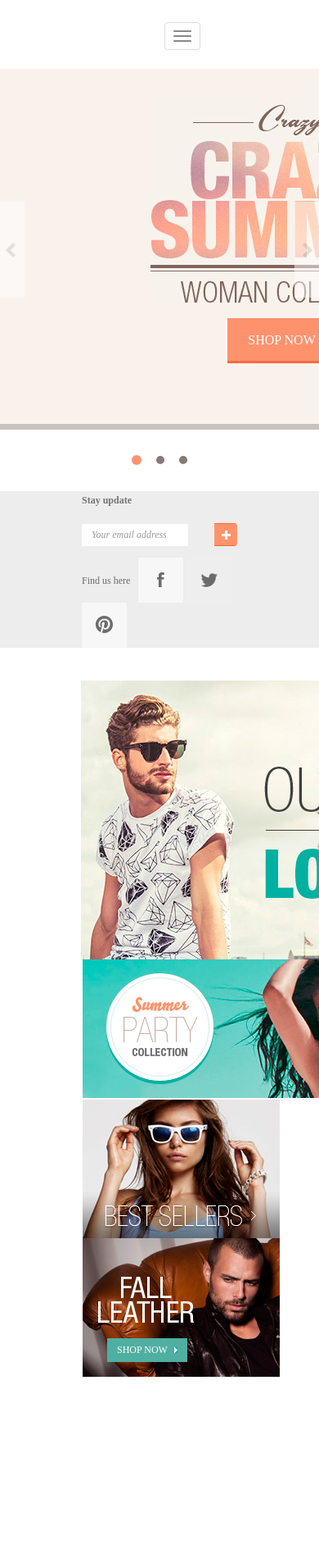
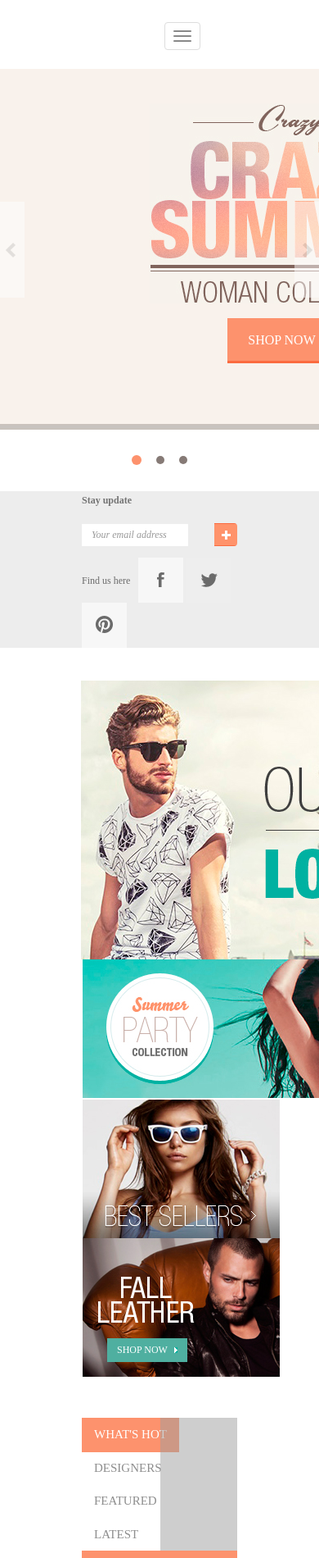
Before and after one commit to Littie/bwt, a PHP site: page /template.html in a window 390 px wide; the page is wider, and only the part inside the window is pictured. Shown: the part 283-2183 px from the top of that part at 82% size. Before the commit the page ends 1962 px from the top of that part, so only its background shows below. Run offline with PHP 8.4, Linux system fonts and the light colour scheme; some libraries are stand-ins or nearby versions; grey boxes are pictures that could not be loaded.

Commit message:
[css + html] add body carousel. there is some problem with header carousel

```diff
--- a/css/style.css
+++ b/css/style.css
@@ -211,7 +211,7 @@ i.ic-cart {
 .carousel-indicators li {
     margin: auto 7px;
     background-color: #867a76;
-    border: 0px;
+    border: 0;
 }
 
 .carousel-indicators .active {
@@ -231,9 +231,9 @@ i.ic-cart {
     height: 55px;
     margin-left: 95px;
     margin-top: 18px;
-    border-radius: 0px;
+    border-radius: 0;
     background: #fd926d url("../images/carousel-btn-line.png") repeat-x bottom;
-    border: 0px;
+    border: 0;
     font-size: 16px;
     font-family: Helvetica Neue LT Std;
     text-transform: uppercase;
@@ -330,8 +330,8 @@ i.ic-cart {
 }
 
 .brand .btn-default {
-    border-radius: 0px;
-    border: 0px;
+    border-radius: 0;
+    border: 0;
     background-color: #4fafa0;
     font-size: 12px;
     font-family: Helvetica Neue LT Std;
@@ -344,3 +344,152 @@ i.ic-cart {
     margin-bottom: 3px;
     vertical-align: middle;
 }
+
+/* b-carousel */
+
+.container.b-carousel {
+    margin-top: 50px;
+}
+
+.content {
+    background-color: #fd926d;
+}
+
+.b-carousel .b-nav {
+    padding: 0;
+    border-bottom: 0;
+    background-color: #fff;
+}
+
+.b-carousel .nav-tabs {
+    border: 0;
+}
+
+.b-carousel .nav-tabs > li.active > a {
+    background-color: #fd926d;
+    font-size: 15px;
+    font-family: Arial sans-serif;
+    text-transform: uppercase;
+    color: #ffffff;
+}
+
+.b-carousel .nav-tabs > li > a {
+    border: 0px;
+    border-radius: 0;
+    margin-right: 2px;
+    font-size: 15px;
+    font-family: Arial sans-serif;
+    text-transform: uppercase;
+    color: #8e8e8e;
+}
+
+.b-carousel .nav-tabs > li > a:hover,
+.b-carousel .nav-tabs > li > a:focus {
+    border: 0;
+    color: #ffffff;
+    background-color: #fd926d;
+}
+
+.content .row {
+    margin-top: 29px;
+}
+
+.content .col-md-3,
+.content  .col-md-12 {
+    padding-left: 15px;
+    padding-right: 15px;
+    background-color: #fd926d;
+}
+
+.content .row img {
+    max-width: 100%;
+}
+
+.content .item a:hover .description {
+    width: 103%;
+}
+
+.content .item a:hover img {
+    max-width: 103%;
+}
+
+
+.content .row img.sale {
+    position: absolute;
+    top: 0;
+    left: 15px;
+}
+
+.content .description {
+    margin-bottom: 30px;
+    background-color: #f7f7f7;
+    font-family: Arial sans-serif;
+    color: #373737;
+    text-align: center;
+    text-transform: uppercase;
+}
+
+.content .title {
+    display: block;
+    padding-top: 12px;
+    font-size: 12px;
+}
+
+.content .price {
+    display: block;
+    font-size: 22px;
+}
+
+.content .btn {
+    margin-bottom: 11px;
+    border-radius: 0px;
+    background: #fd926d url("../images/carousel-btn-line.png") repeat-x bottom;
+    font-size: 12px;
+    font-family: Arial sans-serif;
+    text-transform: uppercase;
+    color: #ffffff;
+
+}
+
+.content .btn img {
+    margin-left: 5px;
+    margin-bottom: 3px;
+}
+
+.carousel-inner .active.left {
+    left: -25%;
+}
+
+.carousel-inner .next {
+    left:  25%;
+}
+
+.carousel-inner .active.right {
+    left: 25%;
+}
+
+.carousel-inner .prev {
+    left:  -25%;
+}
+
+.b-carousel .carousel-control {
+    width: 47px;
+}
+
+.b-carousel .carousel-control.left {
+    right: 47px;
+    left: auto;
+    background: url("../images/b-carousel-prev.png") no-repeat left center;
+}
+
+.b-carousel .carousel-control.right {
+    background: url("../images/b-carousel-next.png") no-repeat right center;
+}
+
+.b-carousel .carousel-control.right:hover {
+    background: url("../images/b-carousel-next-act.png") no-repeat right center;
+}
+
+.b-carousel .carousel-control.left:hover {
+    background: url("../images/b-carousel-prev-act.png") no-repeat right center;
+}
--- a/template.html
+++ b/template.html
@@ -252,6 +252,320 @@
 </div>
 <!-- Brand end -->
 
+<!-- b-carousel start -->
+<div class="container b-carousel">
+    <div class="row">
+        <div class="col-md-12 b-nav">
+            <ul class="nav nav-tabs">
+                <li class="active"><a data-toggle="tab" href="#hot">what's hot</a></li>
+                <li><a data-toggle="tab" href="#designers">designers</a></li>
+                <li><a data-toggle="tab" href="#featured">featured</a></li>
+                <li><a data-toggle="tab" href="#latest">latest</a></li>
+            </ul>
+            <a class="left carousel-control" href="#b-carousel" data-slide="prev"></a>
+            <a class="right carousel-control" href="#b-carousel" data-slide="next"></a>
+        </div>
+    </div>
+    <div class="row content">
+        <div class="col-md-12">
+            <div class="tab-content content">
+                <div id="hot" class="tab-pane fade in active">
+                    <div class="row">
+                        <div id="b-carousel" class="carousel slide" data-interval="0">
+                            <div class="carousel-inner">
+                                <div class="item active">
+                                    <a href="">
+                                        <div class="col-md-3">
+                                            <img src="images/item-1.jpg">
+                                            <img src="images/sale.png" class="sale">
+                                            <div class="description">
+                                                <span class="title">mimosa lace dress</span>
+                                                <span class="price">$76.95</span>
+                                                <button class="btn btn-default">add to cart<img src="images/plus.png"></button>
+                                            </div>
+                                        </div>
+                                    </a>
+                                    <a href="">
+                                        <div class="col-md-3">
+                                            <img src="images/item-2.jpg">
+                                            <div class="description">
+                                                <span class="title">fill tank</span>
+                                                <span class="price">$76.95</span>
+                                                <button class="btn btn-default">add to cart<img src="images/plus.png"></button>
+                                            </div>
+                                        </div>
+                                    </a>
+                                    <a href="">
+                                        <div class="col-md-3">
+                                            <img src="images/item-3.jpg">
+                                            <img src="images/sale.png" class="sale">
+                                            <div class="description">
+                                                <span class="title">hot shorts</span>
+                                                <span class="price">$76.95</span>
+                                                <button class="btn btn-default">add to cart<img src="images/plus.png"></button>
+                                            </div>
+                                        </div>
+                                    </a>
+                                    <a href="">
+                                        <div class="col-md-3">
+                                            <img src="images/item-4.jpg">
+                                            <div class="description">
+                                                <span class="title">petrol sweater</span>
+                                                <span class="price">$76.95</span>
+                                                <button class="btn btn-default">add to cart<img src="images/plus.png"></button>
+                                            </div>
+                                        </div>
+                                    </a>
+                                </div>
+                                <div class="item">
+                                    <a href="">
+                                        <div class="col-md-3">
+                                            <img src="images/item-2.jpg">
+                                            <div class="description">
+                                                <span class="title">fill tank</span>
+                                                <span class="price">$59.95</span>
+                                                <button class="btn btn-default">add to cart<img src="images/plus.png"></button>
+                                            </div>
+                                        </div>
+                                    </a>
+                                    <a href="">
+                                        <div class="col-md-3">
+                                            <img src="images/item-3.jpg">
+                                            <img src="images/sale.png" class="sale">
+                                            <div class="description">
+                                                <span class="title">hot shorts</span>
+                                                <span class="price">$76.95</span>
+                                                <button class="btn btn-default">add to cart<img src="images/plus.png"></button>
+                                            </div>
+                                        </div>
+                                    </a>
+                                    <a href="">
+                                        <div class="col-md-3">
+                                            <img src="images/item-4.jpg">
+                                            <div class="description">
+                                                <span class="title">petrol sweater</span>
+                                                <span class="price">$76.95</span>
+                                                <button class="btn btn-default">add to cart<img src="images/plus.png"></button>
+                                            </div>
+                                        </div>
+                                    </a>
+                                    <a href="">
+                                        <div class="col-md-3">
+                                            <img src="images/item-1.jpg">
+                                            <img src="images/sale.png" class="sale">
+                                            <div class="description">
+                                                <span class="title">mimosa lace dress</span>
+                                                <span class="price">$76.95</span>
+                                                <button class="btn btn-default">add to cart<img src="images/plus.png"></button>
+                                            </div>
+                                        </div>
+                                    </a>
+                                </div>
+                                <div class="item">
+                                    <a href="">
+                                        <div class="col-md-3">
+                                            <img src="images/item-3.jpg">
+                                            <img src="images/sale.png" class="sale">
+                                            <div class="description">
+                                                <span class="title">hot shorts</span>
+                                                <span class="price">$35.95</span>
+                                                <button class="btn btn-default">add to cart<img src="images/plus.png"></button>
+                                            </div>
+                                        </div>
+                                    </a>
+                                    <a href="">
+                                        <div class="col-md-3">
+                                            <img src="images/item-4.jpg">
+                                            <div class="description">
+                                                <span class="title">petrol sweater</span>
+                                                <span class="price">$76.95</span>
+                                                <button class="btn btn-default">add to cart<img src="images/plus.png"></button>
+                                            </div>
+                                        </div>
+                                    </a>
+                                    <a href="">
+                                        <div class="col-md-3">
+                                            <img src="images/item-1.jpg">
+                                            <img src="images/sale.png" class="sale">
+                                            <div class="description">
+                                                <span class="title">mimosa lace dress</span>
+                                                <span class="price">$76.95</span>
+                                                <button class="btn btn-default">add to cart<img src="images/plus.png"></button>
+                                            </div>
+                                        </div>
+                                    </a>
+                                    <a href="">
+                                        <div class="col-md-3">
+                                            <img src="images/item-2.jpg">
+                                            <div class="description">
+                                                <span class="title">fill tank</span>
+                                                <span class="price">$76.95</span>
+                                                <button class="btn btn-default">add to cart<img src="images/plus.png"></button>
+                                            </div>
+                                        </div>
+                                    </a>
+                                </div>
+                                <div class="item">
+                                    <a href="">
+                                        <div class="col-md-3">
+                                            <img src="images/item-4.jpg">
+                                            <div class="description">
+                                                <span class="title">petrol sweater</span>
+                                                <span class="price">$21.50</span>
+                                                <button class="btn btn-default">add to cart<img src="images/plus.png"></button>
+                                            </div>
+                                        </div>
+                                    </a>
+                                    <a href="">
+                                        <div class="col-md-3">
+                                            <img src="images/item-1.jpg">
+                                            <img src="images/sale.png" class="sale">
+                                            <div class="description">
+                                                <span class="title">mimosa lace dress</span>
+                                                <span class="price">$76.95</span>
+                                                <button class="btn btn-default">add to cart<img src="images/plus.png"></button>
+                                            </div>
+                                        </div>
+                                    </a>
+                                    <a href="">
+                                        <div class="col-md-3">
+                                            <img src="images/item-2.jpg">
+                                            <div class="description">
+                                                <span class="title">fill tank</span>
+                                                <span class="price">$76.95</span>
+                                                <button class="btn btn-default">add to cart<img src="images/plus.png"></button>
+                                            </div>
+                                        </div>
+                                    </a>
+                                    <a href="">
+                                        <div class="col-md-3">
+                                            <img src="images/item-3.jpg">
+                                            <img src="images/sale.png" class="sale">
+                                            <div class="description">
+                                                <span class="title">hot shorts</span>
+                                                <span class="price">$76.95</span>
+                                                <button class="btn btn-default">add to cart<img src="images/plus.png"></button>
+                                            </div>
+                                        </div>
+                                    </a>
+                                </div>
+                            </div>
+
+                        </div>
+                    </div>
+                </div>
+                <div id="designers" class="tab-pane fade">
+                    <div class="row">
+                        <div class="col-md-3">
+                            <img src="images/item-2.jpg">
+                            <div class="description">
+                                <span class="title">mimosa lace dress</span>
+                                <span class="price">$76.95</span>
+                                <button class="btn btn-default">add to cart<img src="images/plus.png"></button>
+                            </div>
+                        </div>
+                        <div class="col-md-3">
+                            <img src="images/item-3.jpg">
+                            <div class="description">
+                                <span class="title">fill tank</span>
+                                <span class="price">$59.95</span>
+                                <button class="btn btn-default">add to cart<img src="images/plus.png"></button>
+                            </div>
+                        </div>
+                        <div class="col-md-3">
+                            <img src="images/item-4.jpg">
+                            <div class="description">
+                                <span class="title">hot shorts</span>
+                                <span class="price">$35.95</span>
+                                <button class="btn btn-default">add to cart<img src="images/plus.png"></button>
+                            </div>
+                        </div>
+                        <div class="col-md-3">
+                            <img src="images/item-1.jpg">
+                            <div class="description">
+                                <span class="title">petrol sweater</span>
+                                <span class="price">$21.50</span>
+                                <button class="btn btn-default">add to cart<img src="images/plus.png"></button>
+                            </div>
+                        </div>
+                    </div>
+                </div>
+                <div id="featured" class="tab-pane fade">
+                    <div class="row">
+                        <div class="col-md-3">
+                            <img src="images/item-3.jpg">
+                            <div class="description">
+                                <span class="title">mimosa lace dress</span>
+                                <span class="price">$76.95</span>
+                                <button class="btn btn-default">add to cart<img src="images/plus.png"></button>
+                            </div>
+                        </div>
+                        <div class="col-md-3">
+                            <img src="images/item-4.jpg">
+                            <div class="description">
+                                <span class="title">fill tank</span>
+                                <span class="price">$59.95</span>
+                                <button class="btn btn-default">add to cart<img src="images/plus.png"></button>
+                            </div>
+                        </div>
+                        <div class="col-md-3">
+                            <img src="images/item-1.jpg">
+                            <div class="description">
+                                <span class="title">hot shorts</span>
+                                <span class="price">$35.95</span>
+                                <button class="btn btn-default">add to cart<img src="images/plus.png"></button>
+                            </div>
+                        </div>
+                        <div class="col-md-3">
+                            <img src="images/item-2.jpg">
+                            <div class="description">
+                                <span class="title">petrol sweater</span>
+                                <span class="price">$21.50</span>
+                                <button class="btn btn-default">add to cart<img src="images/plus.png"></button>
+                            </div>
+                        </div>
+                    </div>
+                </div>
+                <div id="latest" class="tab-pane fade">
+                    <div class="row">
+                        <div class="col-md-3">
+                            <img src="images/item-4.jpg">
+                            <div class="description">
+                                <span class="title">mimosa lace dress</span>
+                                <span class="price">$76.95</span>
+                                <button class="btn btn-default">add to cart<img src="images/plus.png"></button>
+                            </div>
+                        </div>
+                        <div class="col-md-3">
+                            <img src="images/item-1.jpg">
+                            <div class="description">
+                                <span class="title">fill tank</span>
+                                <span class="price">$59.95</span>
+                                <button class="btn btn-default">add to cart<img src="images/plus.png"></button>
+                            </div>
+                        </div>
+                        <div class="col-md-3">
+                            <img src="images/item-2.jpg">
+                            <div class="description">
+                                <span class="title">hot shorts</span>
+                                <span class="price">$35.95</span>
+                                <button class="btn btn-default">add to cart<img src="images/plus.png"></button>
+                            </div>
+                        </div>
+                        <div class="col-md-3">
+                            <img src="images/item-3.jpg">
+                            <div class="description">
+                                <span class="title">petrol sweater</span>
+                                <span class="price">$21.50</span>
+                                <button class="btn btn-default">add to cart<img src="images/plus.png"></button>
+                            </div>
+                        </div>
+                    </div>
+                </div>
+            </div>
+        </div>
+    </div>
+</div>
 <!-- jQuery (necessary for Bootstrap's JavaScript plugins) -->
 <script src="https://ajax.googleapis.com/ajax/libs/jquery/1.11.3/jquery.min.js"></script>
 <!-- Include all compiled plugins (below), or include individual files as needed -->
```
